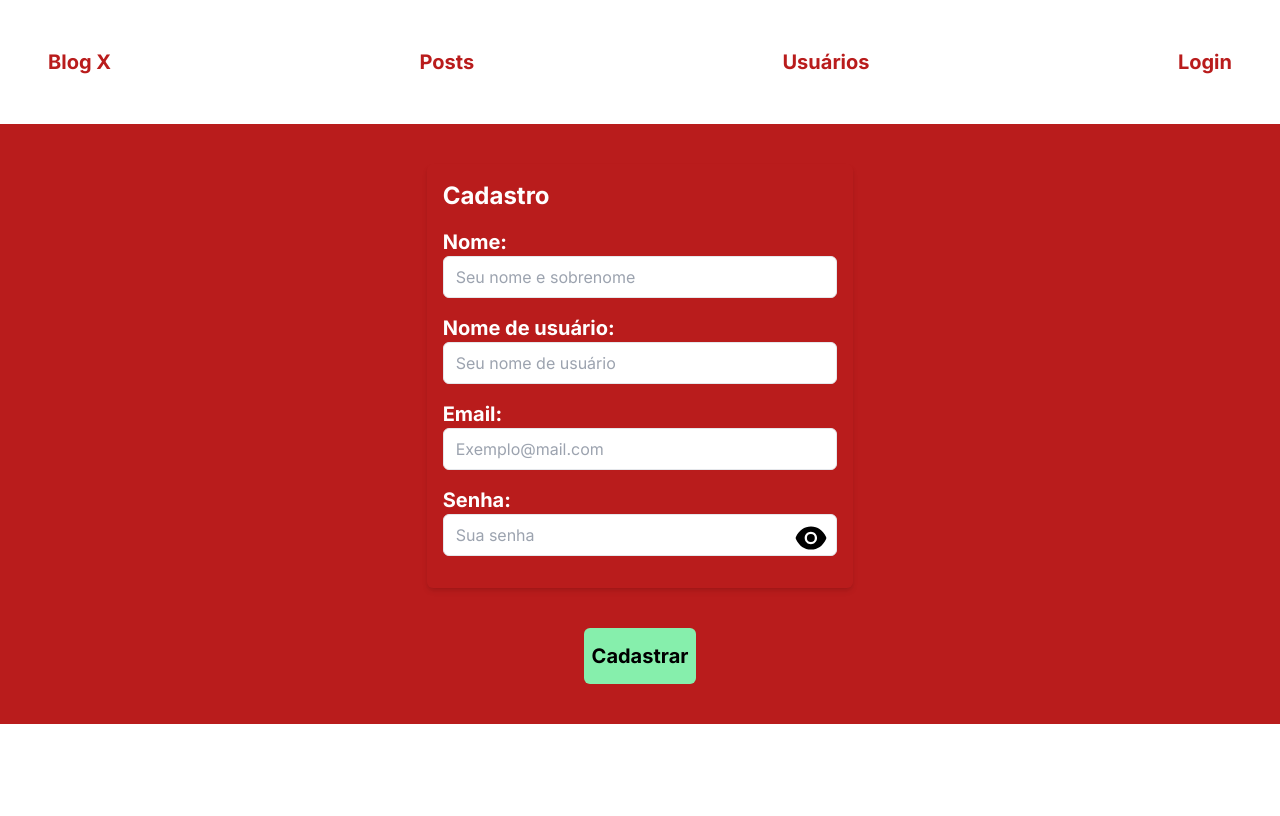
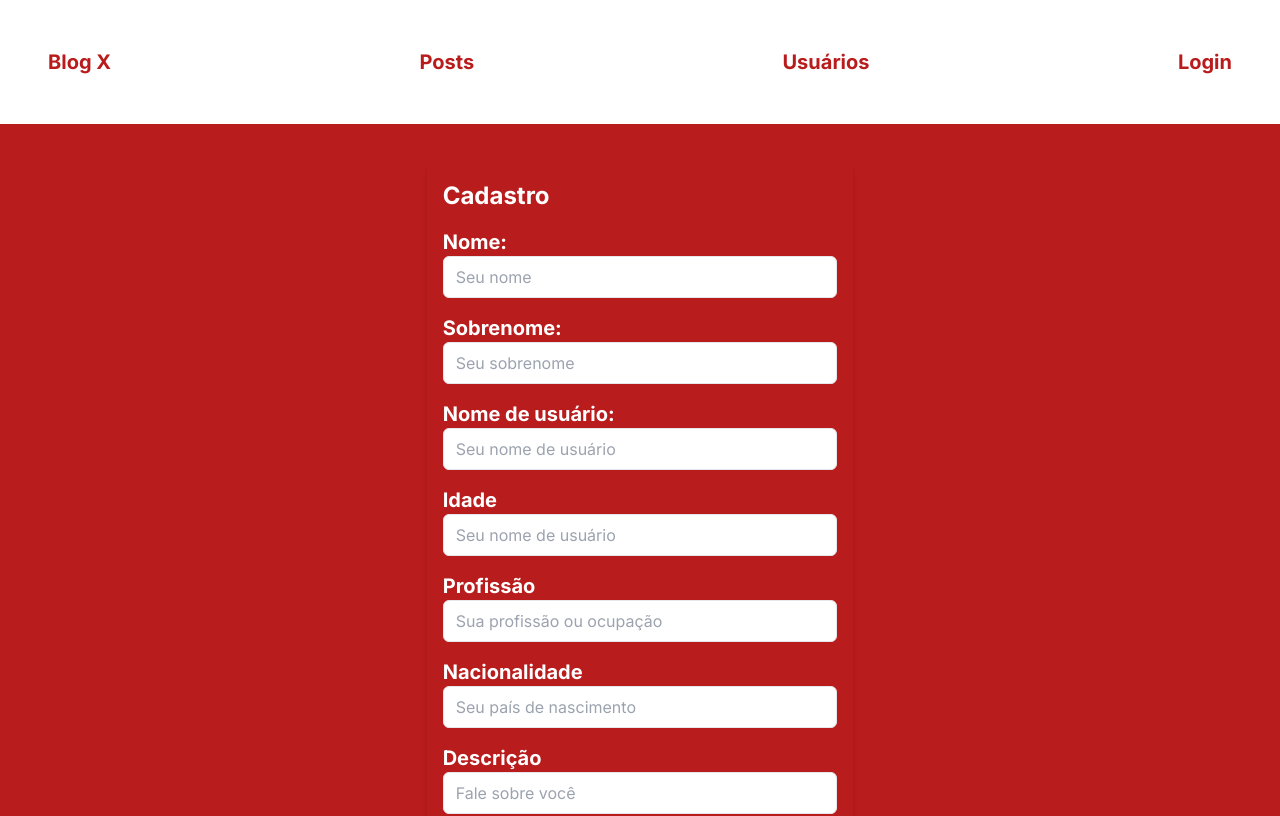
Before and after one commit to DarlanSantosCarvalho/Blog-CRUD, a Next.js app in the folder projetox/: page /Cadastro in a window 1280 px wide. Shown: the top 816 px of the page. Built offline with nearby package versions, Linux system fonts and the light colour scheme.

Commit message:
Finalização das rotas dinâmicas

```diff
--- a/projetox/src/app/Cadastro/page.tsx
+++ b/projetox/src/app/Cadastro/page.tsx
@@ -1,12 +1,18 @@
 "use client";
 import Axios from "axios";
-import { useRef, useState } from "react";
+import { useEffect, useRef, useState } from "react";
 import { useForm, Resolver } from "react-hook-form";
 import { AiFillEye, AiFillEyeInvisible } from "react-icons/ai";
 import NavBar from "../NavBar/page";
+import axios from "axios";
 
 type FormValues = {
   nome: string;
+  sobrenome: string;
+  idade: number;
+  profissao: string;
+  biografia: string;
+  nacionalidade: string;
   nomeUsuario: string;
   email: string;
   senha: string;
@@ -18,6 +24,26 @@ const resolver: Resolver<FormValues> = async (values) => {
     errors: !values.nome
       ? {
           nome: {
+            type: "required",
+            message: "Preencha para enviar!",
+          },
+          sobrenome: {
+            type: "required",
+            message: "Preencha para enviar!",
+          },
+          idade: {
+            type: "required",
+            message: "Preencha para enviar!",
+          },
+          biografia: {
+            type: "required",
+            message: "Preencha para enviar!",
+          },
+          profissao: {
+            type: "required",
+            message: "Preencha para enviar!",
+          },
+          nacionalidade: {
             type: "required",
             message: "Preencha para enviar!",
           },
@@ -39,8 +65,15 @@ const resolver: Resolver<FormValues> = async (values) => {
 };
 
 export default function Cadastro() {
+  const [senhaVisivel, setSenhaVisivel] = useState<boolean>(false);
+  // const [listaPaises, setListaPaises] = useState<Array<String>>([]);
 
-  const [senhaVisivel, setSenhaVisivel] = useState<boolean>(false);
+  // useEffect(() => {
+  //   axios.get("https://servicodados.ibge.gov.br/api/v1/paises").then((res) => {
+  //     setListaPaises(res.data);
+  //     console.log(res.data)
+  //   });
+  // });
 
   const verSenha = () => {
     setSenhaVisivel(!senhaVisivel);
@@ -57,12 +90,16 @@ export default function Cadastro() {
   const onSubmit = (e: any) => {
     Axios.post("http://localhost:8080/Cadastro", {
       nome: e.nome,
+      sobrenome: e.sobrenome,
+      idade: e.idade,
+      profissao: e.profissao,
+      biografia: e.biografia,
       email: e.email,
       nomeUsuario: e.nomeUsuario,
       senha: e.senha,
     })
       .then((res) => {
-        console.log(e.nome, e.email, e.senha, e.nomeUsuario);
+        console.log(e.nome, e.sobrenome, e.email, e.senha, e.nomeUsuario);
         if (res.data.Status === "Success") {
           window.alert("Cadastro efetuado com sucesso");
           reset();
@@ -97,11 +134,29 @@ export default function Cadastro() {
             {...register("nome")}
             type="text"
             className="text-black border rounded-md px-3 py-2 w-full focus:ring focus:ring-black"
-            placeholder="Seu nome e sobrenome"
+            placeholder="Seu nome"
           />
         </div>
         {errors?.nome && (
           <p className="text-md text-white">{errors.nome.message}</p>
+        )}
+
+        <div className="mb-4">
+          <label
+            htmlFor="Sobrenome"
+            className="block text-sm text-white font-bold text-md md:text-xl"
+          >
+            Sobrenome:
+          </label>
+          <input
+            {...register("sobrenome")}
+            type="text"
+            className="text-black border rounded-md px-3 py-2 w-full focus:ring focus:ring-black"
+            placeholder="Seu sobrenome"
+          />
+        </div>
+        {errors?.sobrenome && (
+          <p className="text-md text-white">{errors.sobrenome.message}</p>
         )}
 
         <div className="mb-4">
@@ -120,6 +175,78 @@ export default function Cadastro() {
         </div>
         {errors?.nomeUsuario && (
           <p className="text-md text-white">{errors.nomeUsuario.message}</p>
+        )}
+
+        <div className="mb-4">
+          <label
+            htmlFor="name"
+            className="block text-sm text-white font-bold text-md md:text-xl"
+          >
+            Idade
+          </label>
+          <input
+            {...register("idade")}
+            type="number"
+            className="text-black border rounded-md px-3 py-2 w-full focus:ring focus:ring-black"
+            placeholder="Seu nome de usuário"
+          />
+        </div>
+        {errors?.idade && (
+          <p className="text-md text-white">{errors.idade.message}</p>
+        )}
+
+        <div className="mb-4">
+          <label
+            htmlFor="name"
+            className="block text-sm text-white font-bold text-md md:text-xl"
+          >
+            Profissão
+          </label>
+          <input
+            {...register("profissao")}
+            type="text"
+            className="text-black border rounded-md px-3 py-2 w-full focus:ring focus:ring-black"
+            placeholder="Sua profissão ou ocupação"
+          />
+        </div>
+        {errors?.profissao && (
+          <p className="text-md text-white">{errors.profissao.message}</p>
+        )}
+
+        <div className="mb-4">
+          <label
+            htmlFor="name"
+            className="block text-sm text-white font-bold text-md md:text-xl"
+          >
+            Nacionalidade
+          </label>
+          <input
+            {...register("nacionalidade")}
+            type="text"
+            className="text-black border rounded-md px-3 py-2 w-full focus:ring focus:ring-black"
+            placeholder="Seu país de nascimento"
+          />
+        </div>
+        {errors?.nacionalidade && (
+          <p className="text-md text-white">{errors.nacionalidade.message}</p>
+        )}
+
+        <div className="mb-4">
+          <label
+            htmlFor="name"
+            className="block text-sm text-white font-bold text-md md:text-xl"
+          >
+            Descrição
+          </label>
+          <input
+            {...register("biografia")}
+            type="text"
+            className="text-black border rounded-md px-3 py-2 w-full focus:ring focus:ring-black"
+            placeholder="Fale sobre você"
+          />
+        </div>
+        {errors?.biografia && (
+          <p className="text-md text-white">{errors.biografia.message}</p>
         )}
 
         <div className="mb-4">
--- a/projetox/src/app/Usuarios/[nomeUsuario]/page.tsx
+++ b/projetox/src/app/Usuarios/[nomeUsuario]/page.tsx
@@ -3,34 +3,43 @@ import axios from "axios";
 import NavBar from "../../NavBar/page";
 import { useState, useEffect } from "react";
 import { useParams } from "next/navigation";
+import { RxAvatar } from "react-icons/rx";
 
-export default function Perfil() {
+const Perfil = () => {
   const { nomeUsuario } = useParams();
-  const [dadoUsuario, setDadoUsuario] = useState<Array<string>>([]);
+  const [dadoUsuario, setDadoUsuario] = useState<any>([]);
 
   useEffect(() => {
-    if (nomeUsuario) {
-      axios.get(`http://localhost:8080/Usuarios/${nomeUsuario}`).then((res) => {
-        setDadoUsuario(res.data);
-      });
-    }
-  }, []);
+    axios.get(`http://localhost:8080/Usuarios/${nomeUsuario}`).then((res) => {
+      setDadoUsuario(res.data.Message[0]);
+    });
+  }, [nomeUsuario]);
 
   return (
-    <main className="flex text-center justify-around gap-10 my-20 items-center flex-col">
+    <main>
       <NavBar />
-      {dadoUsuario.map((users: any) => (
-        <div
-          key={users.idUsuario}
-          className="w-2/6 h-32 flex flex-col justify-evenly rounded-md p-3 bg-red-700 text-white md:h-72"
-        >
-          <h2 className="font-bold text-md p-5 md:text-xl">{users.nome}</h2>
-          <p className="font-bold text-md p-5 md:text-xl">{users.email}</p>
-          <p className="font-bold text-md p-5 md:text-xl">
-            {users.nomeUsuario}
+
+      <div className="max-w-md m-auto bg-red-600 rounded p-4 shadow-md text-white">
+        <div className="mt-4 text-center flex flex-col gap-3">
+          <RxAvatar size={40} />
+          <h2 className="text-md font-bold lg:text-xl">
+            {dadoUsuario.nomeUsuario}
+          </h2>
+          <p className="text-md lg:text-l">
+            Nome: {dadoUsuario.nome} {dadoUsuario.sobrenome}
+          </p>
+          <p className="text-md lg:text-l">Email: {dadoUsuario.email}</p>
+          <p className="text-md lg:text-l">Idade: {dadoUsuario.idade} anos</p>
+          <p className="text-md lg:text-l">
+            Nação: {dadoUsuario.nacionalidade}
+          </p>
+          <p className="text-md lg:text-l">
+            Profissão: {dadoUsuario.profissao}
           </p>
         </div>
-      ))}
+      </div>
     </main>
   );
-}
+};
+
+export default Perfil;
--- a/projetox/src/app/api/Controllers/cadastro.js
+++ b/projetox/src/app/api/Controllers/cadastro.js
@@ -4,12 +4,14 @@ const saltRounds = 10;
 
 export const postCadastro = (req, res) => {
   const nome = req.body.nome;
+  const sobrenome = req.body.sobrenome;
   const nomeUsuario = req.body.nomeUsuario;
   const email = req.body.email;
   const senha = req.body.senha;
-  const idade = 10;
-  const profissao = "Estudante";
-  const Biografia = "Sou estudante e tenho 10 anos";
+  const idade = req.body.idade;
+  const profissao = req.body.profissao;
+  const nacionalidade = req.body.nacionalidade
+  const Biografia = req.body.biografia;
 
   try {
     database.query(
@@ -30,6 +32,7 @@ export const postCadastro = (req, res) => {
                 "INSERT INTO usuarios (nome, email, nomeUsuario, senha, idade, profissao, biografia) VALUES (?,?,?,?,?,?,?)",
                 [
                   nome,
+                  sobrenome,
                   email,
                   nomeUsuario,
                   senhaCriptografada,
```
